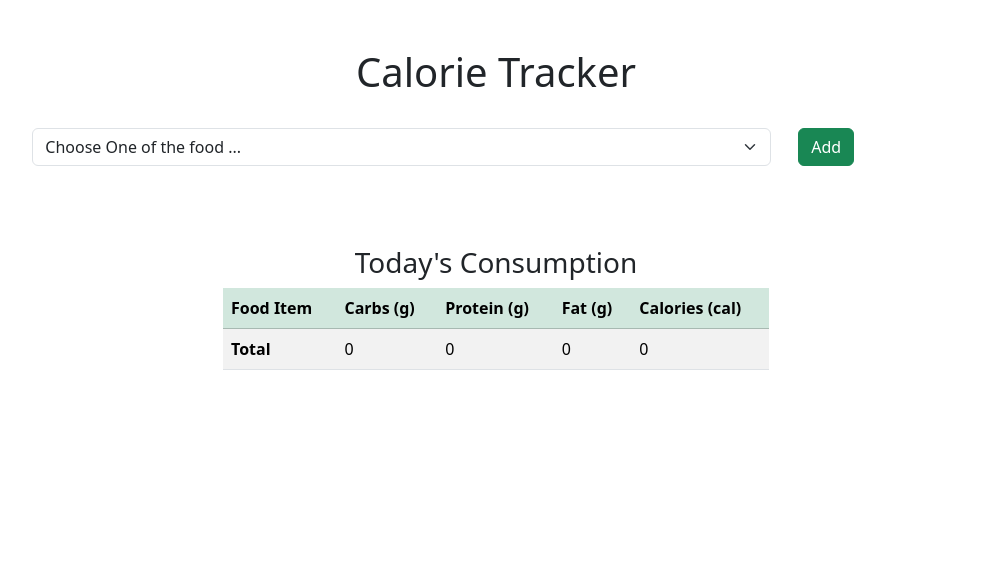
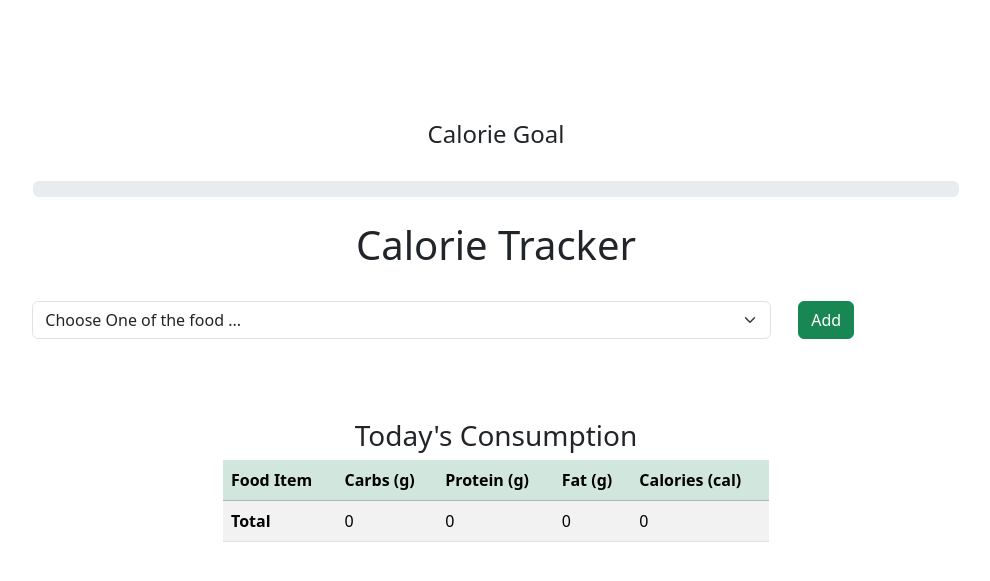
Before and after one commit to shubhenduanupamdutta/NutrientAndCalorieTracker, a Django app: page / in a window 1280 px wide. Shown: the top 581 px of the page, without its empty margins (144-1134 px from the left). Run offline with Django 4.2, Linux system fonts and the light colour scheme; the visitor is signed in with stand-in values (Sample User, id 1); data that the repository does not hold is empty.

Commit message:
Add a progress bar to the page

```diff
--- a/mysite/calorie_tracker/templates/calorie_tracker/index.html
+++ b/mysite/calorie_tracker/templates/calorie_tracker/index.html
@@ -3,9 +3,30 @@
 {% block body %}
 <!-- A new line here -->
 <div class="container mt-5">
+  <br /><br /><br />
+  <h4 class="text-center">Calorie Goal</h4>
+  <br />
+  <div class="row">
+    <div class="col-md-10 offset-md-1">
+      <div
+        class="progress"
+        role="progressbar"
+        aria-label="progress bar"
+        aria-valuenow="0"
+        aria-valuemin="0"
+        aria-valuemax="100"
+      >
+        <div
+          class="progress-bar progress-bar-striped-bg-success progress-bar-animated"
+          style="width: 0%"
+        ></div>
+      </div>
+    </div>
+  </div>
+  <br />
   <div class="row">
     <div class="col-md-12">
-            <h1 class="text-center"> Calorie Tracker </h1>
+      <h1 class="text-center">Calorie Tracker</h1>
       <form method="post" class="row g-3 my-3 text-center">
         {% csrf_token %}
         <div class="col-md-8 my-3 offset-md-1">
@@ -26,7 +47,7 @@
   <div class="row my-5">
     <div class="col-md-6 offset-md-3">
       <div>
-                <h3 class="text-center"> Today's Consumption </h3>
+        <h3 class="text-center">Today's Consumption</h3>
       </div>
       <table id="table" class="table table-striped">
         <thead class="table-success">
@@ -57,18 +78,14 @@
           </tr>
         </tbody>
       </table>
-
+    </div>
   </div>
 </div>
 
-</div>
-
 <!-- ending body -->
-{% endblock body %}
-
-{% block script %}
+{% endblock body %} {% block script %}
 <script>
-    let table = document.getElementById('table');
+  let table = document.getElementById("table");
   let carbs = 0;
   let protein = 0;
   let fats = 0;
@@ -80,11 +97,10 @@
     fats += parseFloat(table.rows[i].cells[3].innerHTML);
     calories += parseFloat(table.rows[i].cells[4].innerHTML);
   }
-    console.log(carbs, protein, fats, calories)
-    document.getElementById('totalCarbs').innerHTML = Math.round(carbs * 100) / 100;
-    document.getElementById('totalProtein').innerHTML = Math.round(protein * 100) / 100;
-    document.getElementById('totalFats').innerHTML = Math.round(fats * 100) / 100;
-    document.getElementById('totalCalories').innerHTML = Math.round(calories);
-
+  console.log(carbs, protein, fats, calories);
+  document.getElementById("totalCarbs").innerHTML = Math.round(carbs * 100) / 100;
+  document.getElementById("totalProtein").innerHTML = Math.round(protein * 100) / 100;
+  document.getElementById("totalFats").innerHTML = Math.round(fats * 100) / 100;
+  document.getElementById("totalCalories").innerHTML = Math.round(calories);
 </script>
 {% endblock script %}
```
Lines whose indentation alone changed are shown as unchanged.
